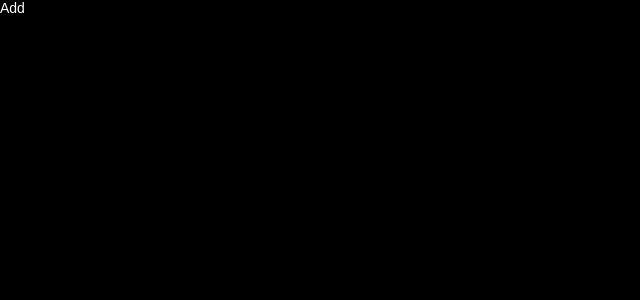
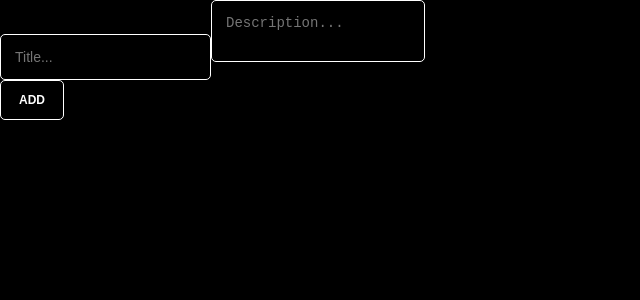
Before and after one commit to joshdev19/simple-strapi-app, a React (Vite) app in the folder client/: page /add in a window 1280 px wide. Shown: the top 300 px of the page, without its empty margins (0-640 px from the left). Built offline with nearby package versions, Linux system fonts and the light colour scheme.

Commit message:
Made new both instances in Add & Update Components

```diff
--- a/client/src/pages/Add.tsx
+++ b/client/src/pages/Add.tsx
@@ -1,6 +1,50 @@
+import { useState } from "react"
+import { PropTypes } from "../types/types"
+import axios from "axios";
+import { toast } from "react-toastify";
+
 const Add = () => {
+
+  const [ values, setValues ] = useState<PropTypes>(
+    {
+      title: '',
+      description: ''
+    }
+  )
+
+  const controlledInputs = ( e: React.ChangeEvent<HTMLInputElement | HTMLTextAreaElement> ) => {
+
+    const name: string = e.target.name;
+    const value: string = e.target.value;
+
+    setValues( p => ( { ...p, [name]: value } ) )
+
+  }
+
+  const addHandler = async () => {
+
+    try {
+
+      const request = await axios.post('');
+
+      const response = await request.data;
+
+      console.log(response)
+
+    } catch (error) {
+
+      console.log(error)
+
+    }
+
+  }
+
   return (
-    <div>Add</div>
+    <form>
+      <input type="text" name="" onChange={ controlledInputs } placeholder="Title..." value={ values?.title } />
+      <textarea name="description" onChange={ controlledInputs } placeholder="Description..." value={ values?.description } ></textarea>
+      <button type="button" onClick={ addHandler }> ADD </button>
+    </form>
   )
 }
 
--- a/client/src/pages/Update.tsx
+++ b/client/src/pages/Update.tsx
@@ -1,6 +1,68 @@
+import { useEffect, useState } from "react"
+import { PropTypes } from "../types/types"
+import { useParams } from "react-router-dom"
+import axios from "axios";
+import { toast } from "react-toastify";
+
 const Update = () => {
+
+  const { id } = useParams();
+
+  const [ values, setValues ] = useState<PropTypes>(
+    {
+      title: '',
+      description: ''
+    }
+  )
+
+  useEffect(() => {
+
+    const fetchData = async () => {
+
+      try {
+
+        const request = await axios.put('');
+
+        const response = await request.data;
+
+
+      } catch (error) {
+
+        console.log(error)
+
+      }
+
+    }
+
+    fetchData();
+
+  }, [ id, setValues])
+
+  const controlledInputs = ( e: React.ChangeEvent<HTMLInputElement | HTMLTextAreaElement> ) => {
+
+    const name: string = e.target.name;
+    const value: string = e.target.value;
+
+    setValues( p => ( { ...p, [name]: value } ) )
+
+  }
+
+  const updateHandler = async () => {
+
+    try {
+
+    } catch (error) {
+
+    }
+
+  }
+
   return (
-    <div>Update</div>
+    <form>
+      <input type="text" name="" onChange={ controlledInputs } placeholder="Title..." value={ values?.title } />
+      <textarea name="description" onChange={ controlledInputs } placeholder="Description..." value={ values?.description } ></textarea>
+      <button type="button" onClick={ updateHandler }> ADD </button>
+    </form>
   )
 }
 
```
